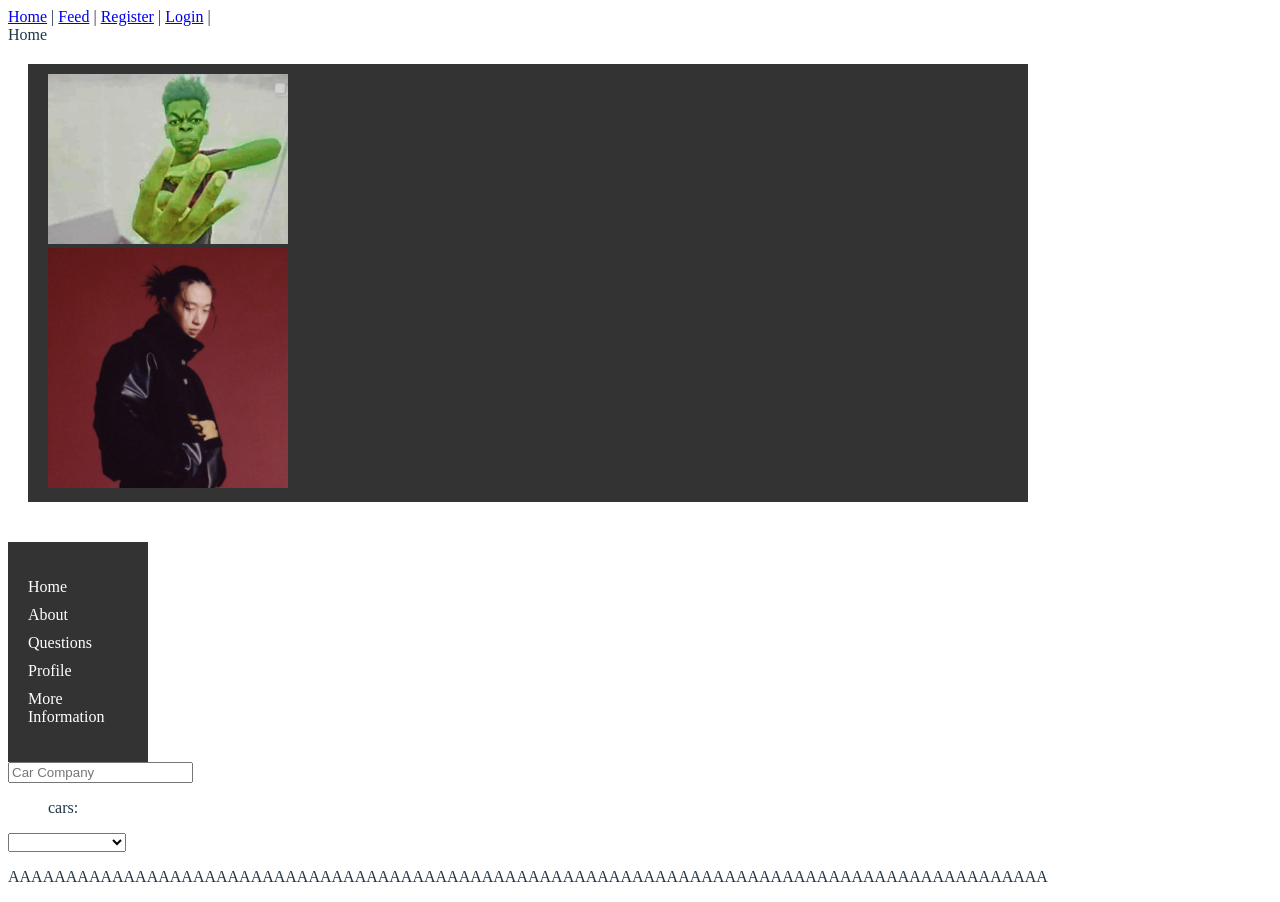
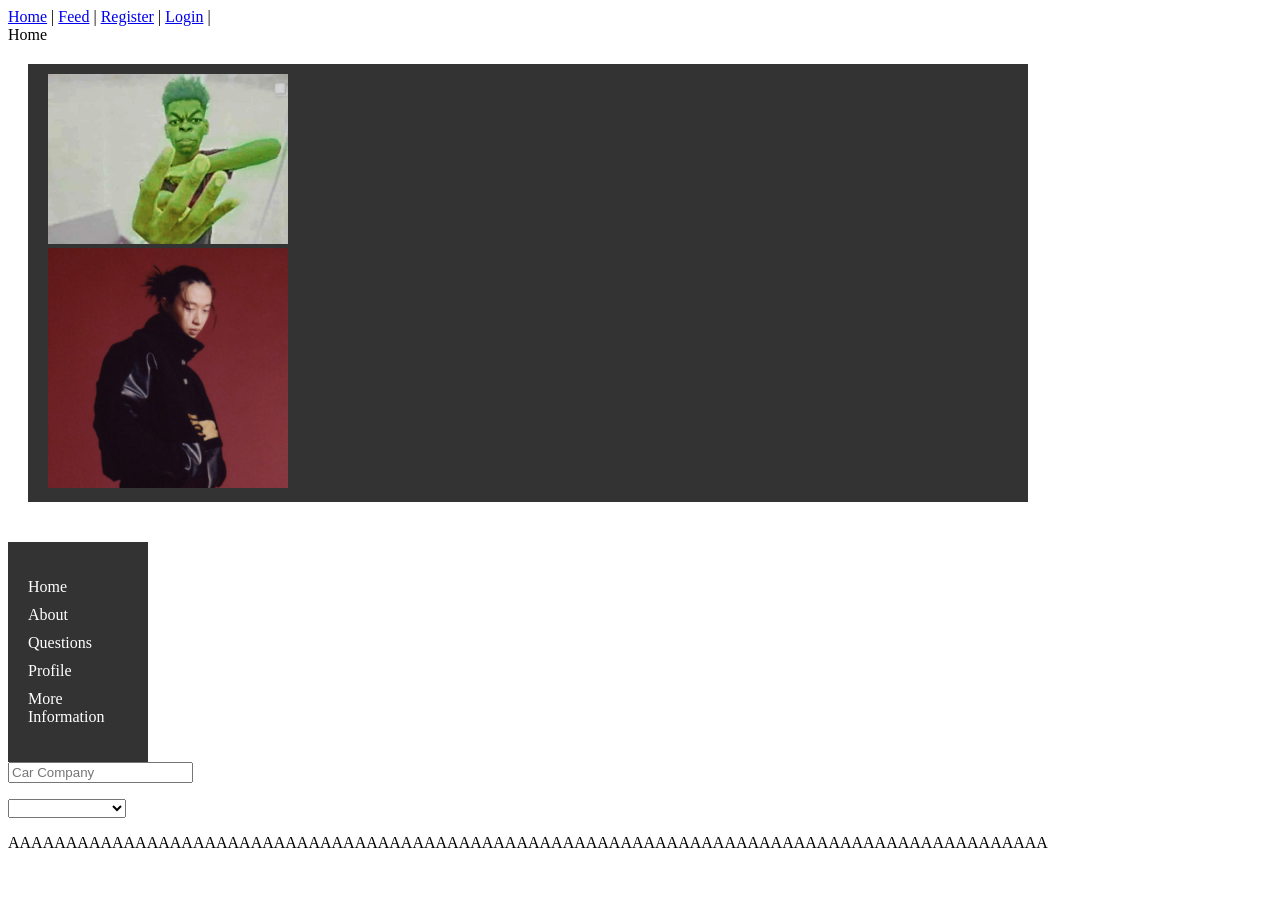
Before and after one commit to Derek242/HackCUNY2024, a Vue app in the folder HackCUNY-2024/: page / in a window 1280 px wide. After the commit the page ends 868 px from the top, so only its background shows below. Built offline with nearby package versions, Linux system fonts and the light colour scheme.

Commit message:
small changes to the search bar

```diff
--- a/HackCUNY-2024/src/App.vue
+++ b/HackCUNY-2024/src/App.vue
@@ -68,19 +68,6 @@ const count = ref(0)
             </li>
 
           </ul>
-
-        <div class = "cars-container">
-        <ul>cars:
-        <li v-for="(car,i) in cardata" :key="i">
-          <p>
-          Model: {{ car.model }}<br/>
-          Company: {{ car.make }}<br/>
-          Year: {{ car.year }}<br/>
-          Class: {{ car.class }}<br/>
-        </p>
-        </li>
-        </ul>
-        </div>
         </div>
 
 
--- a/HackCUNY-2024/src/style.css
+++ b/HackCUNY-2024/src/style.css
@@ -65,7 +65,7 @@
     text-align: center;
   }
    */
-  @media (prefers-color-scheme: light) {
+  /* @media (prefers-color-scheme: light) {
     :root {
       color: #213547;
       background-color: #ffffff;
@@ -76,4 +76,4 @@
     button {
       background-color: #f9f9f9;
     }
-  }
+  } */
```
